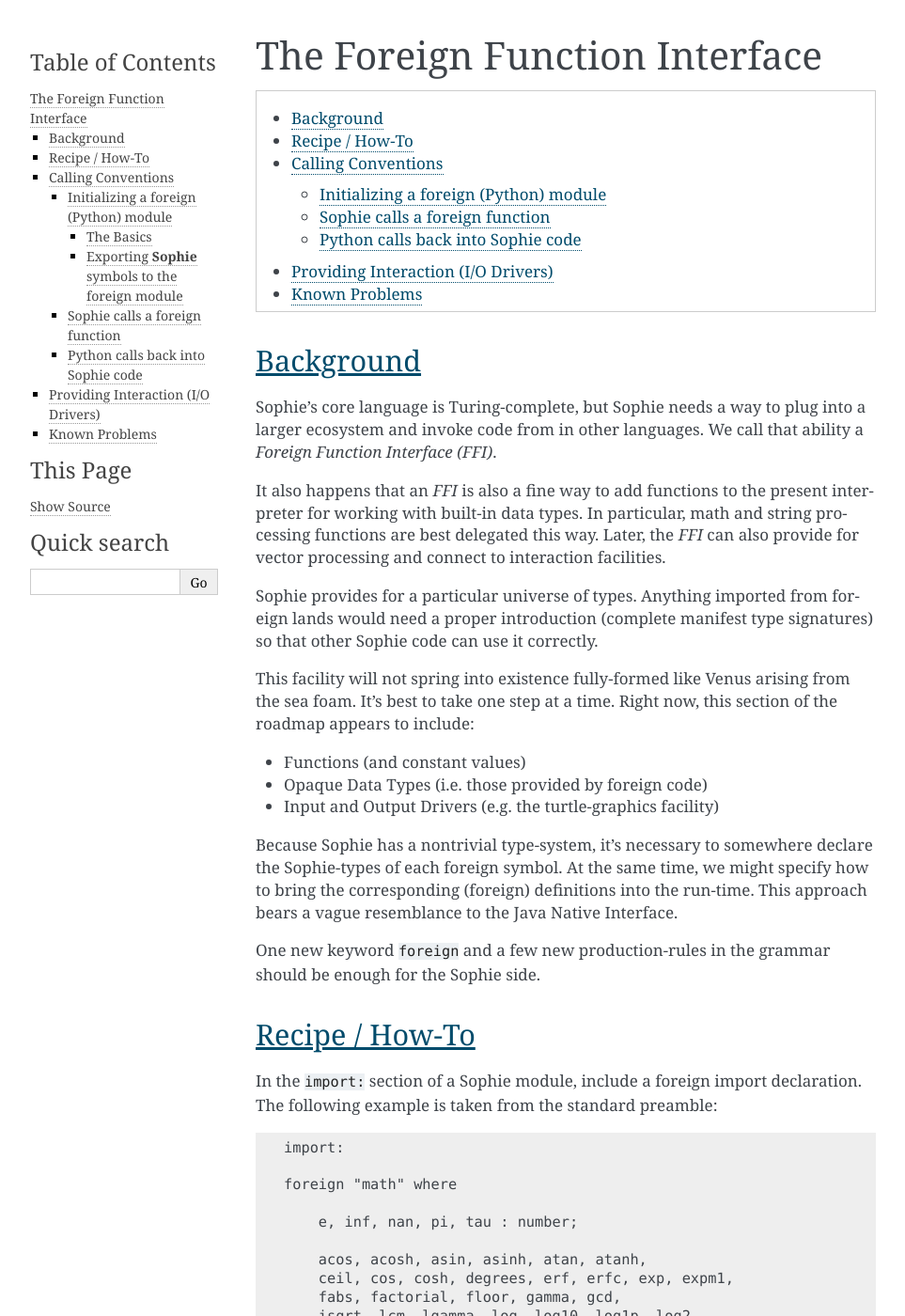
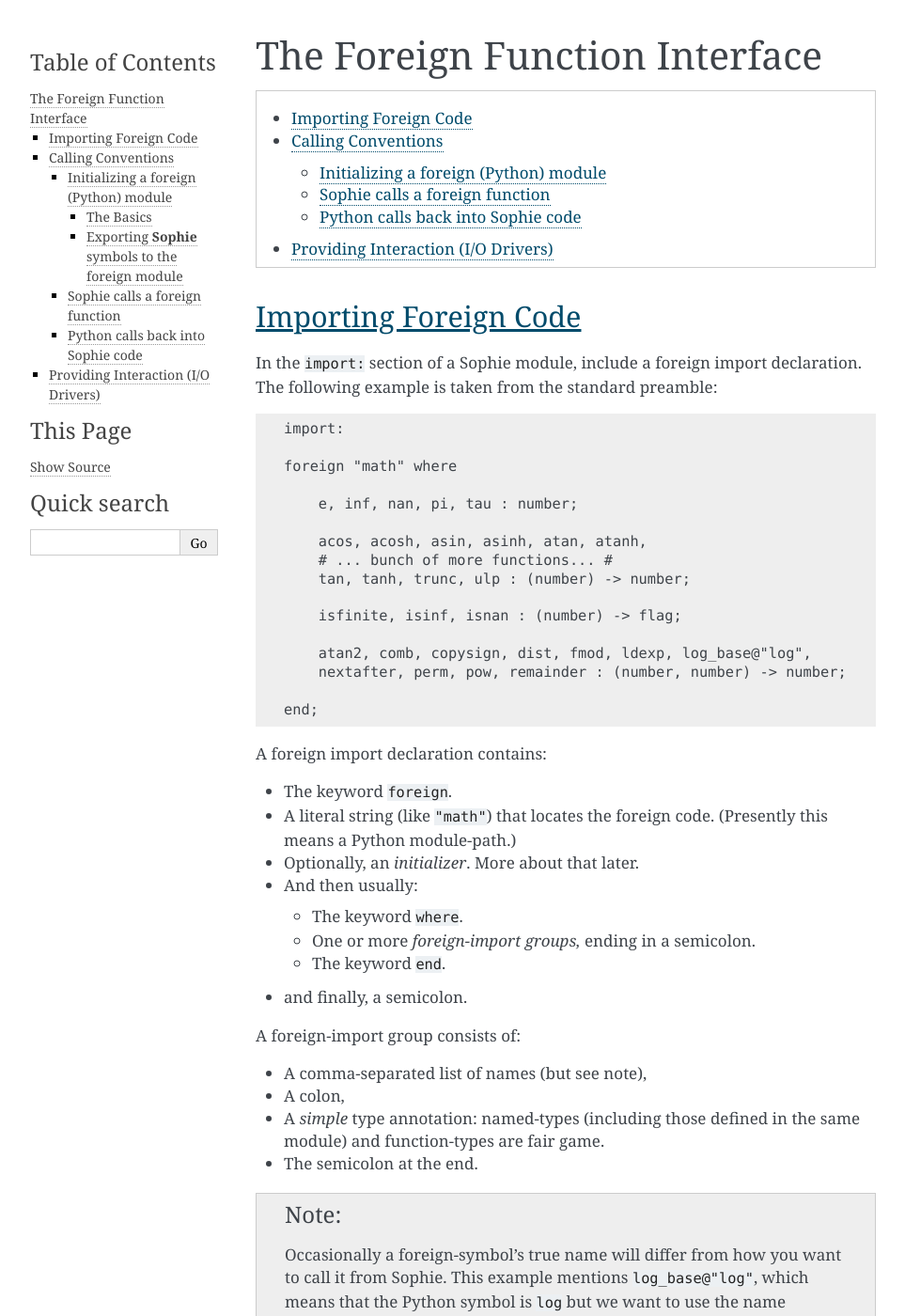
Before and after one commit to kjosib/sophie, a Sphinx documentation site: the page built from docs/ref/ffi.rst, in a window 1280 px wide and 1400 px high. Shown: the whole window at 94% size, without its empty margins (148-1111 px from the left). Built offline with Sphinx 7.4.7, drawn with Linux system fonts in a browser that asks for light colours; some of the changed text lies outside the part shown.

Commit message:
Small doc reorg

```diff
--- a/docs/explain/actor.rst
+++ b/docs/explain/actor.rst
@@ -159,7 +159,7 @@ and a couple additions::
 
     code -> function | method | class
     expr -> MY '.' name       :self_field
-    expr -> expr ':' name     :message
+    expr -> expr ':' name     :Message
     expr -> do-block
 
 This is probably near-minimal for interesting applications.
--- a/docs/explain/index.rst
+++ b/docs/explain/index.rst
@@ -11,3 +11,4 @@ You've found the index of explanatory pages.
     goals
     future
     mechanics
+    foreign
--- a/docs/ref/ffi.rst
+++ b/docs/ref/ffi.rst
@@ -5,35 +5,7 @@ The Foreign Function Interface
     :local:
     :depth: 2
 
-Background
-~~~~~~~~~~
-
-Sophie's core language is Turing-complete, but Sophie needs a way to plug into a larger ecosystem
-and invoke code from in other languages. We call that ability a *Foreign Function Interface (FFI)*.
-
-It also happens that an *FFI* is also a fine way to add functions to the present interpreter
-for working with built-in data types. In particular, math and string processing functions
-are best delegated this way. Later, the *FFI* can also provide for vector processing and
-connect to interaction facilities.
-
-Sophie provides for a particular universe of types. Anything imported from foreign lands
-would need a proper introduction (complete manifest type signatures) so that other Sophie
-code can use it correctly.
-
-This facility will not spring into existence fully-formed like Venus arising from the sea foam.
-It's best to take one step at a time. Right now, this section of the roadmap appears to include:
-
-* Functions (and constant values)
-* Opaque Data Types (i.e. those provided by foreign code)
-* Input and Output Drivers (e.g. the turtle-graphics facility)
-
-Because Sophie has a nontrivial type-system, it's necessary to somewhere declare the Sophie-types
-of each foreign symbol. At the same time, we might specify how to bring the corresponding (foreign)
-definitions into the run-time. This approach bears a vague resemblance to the Java Native Interface.
-
-One new keyword ``foreign`` and a few new production-rules in the grammar should be enough for the Sophie side.
-
-Recipe / How-To
+Importing Foreign Code
 ~~~~~~~~~~~~~~~~~~~~~~~
 
 In the ``import:`` section of a Sophie module, include a foreign import declaration.
@@ -46,10 +18,7 @@ The following example is taken from the standard preamble::
         e, inf, nan, pi, tau : number;
 
         acos, acosh, asin, asinh, atan, atanh,
-        ceil, cos, cosh, degrees, erf, erfc, exp, expm1,
-        fabs, factorial, floor, gamma, gcd,
-        isqrt, lcm, lgamma, log, log10, log1p, log2,
-        modf, radians, sin, sinh, sqrt,
+        # ... bunch of more functions... #
         tan, tanh, trunc, ulp : (number) -> number;
 
         isfinite, isinf, isnan : (number) -> flag;
@@ -181,19 +150,3 @@ responsible to call ``force`` responsibly.
 *One last thing:* I've passed Sophie's ``nil`` into the turtle driver's initializer
 because I know it will be a singleton object and I can thus use an ``is`` test
 in Python to detect the thing. That may make list-processing loops a hair faster.
-
-Known Problems
-~~~~~~~~~~~~~~~~~~~~~~~
-
-Sophie does not have exceptions. If a foreign function throws one, Sophie will quit unceremoniously.
-Sophie will surely soon get a `result-type similar to Rust's <https://doc.rust-lang.org/std/result/>`_
-along with some handy connectors, but no single strategy is suitable to translate all exceptions from foreign code.
-Binding to an exception-laden API must involve some amount of wrapper-code to deal with the semantic mismatch.
-
-Python's ability to find a Python module depends on its module path, which Sophie code doesn't have any control over.
-Obviously built-in and standard-library modules are no problem, but random extra Python code could get weird.
-Maybe Sophie's Python implementation adds a way to get Python code from relative to a Sophie module?
-
-If Sophie grows up, we might need syntax for connecting to .dll files, a Java classpath,
-or whatever else. Perhaps there will be a namespace of different linkage semantics?
-Sophie's module/import system is still nascent, so a lot could still change.
```
Also changed, not shown: docs/explain/foreign.rst (added, +111 -0 lines).
